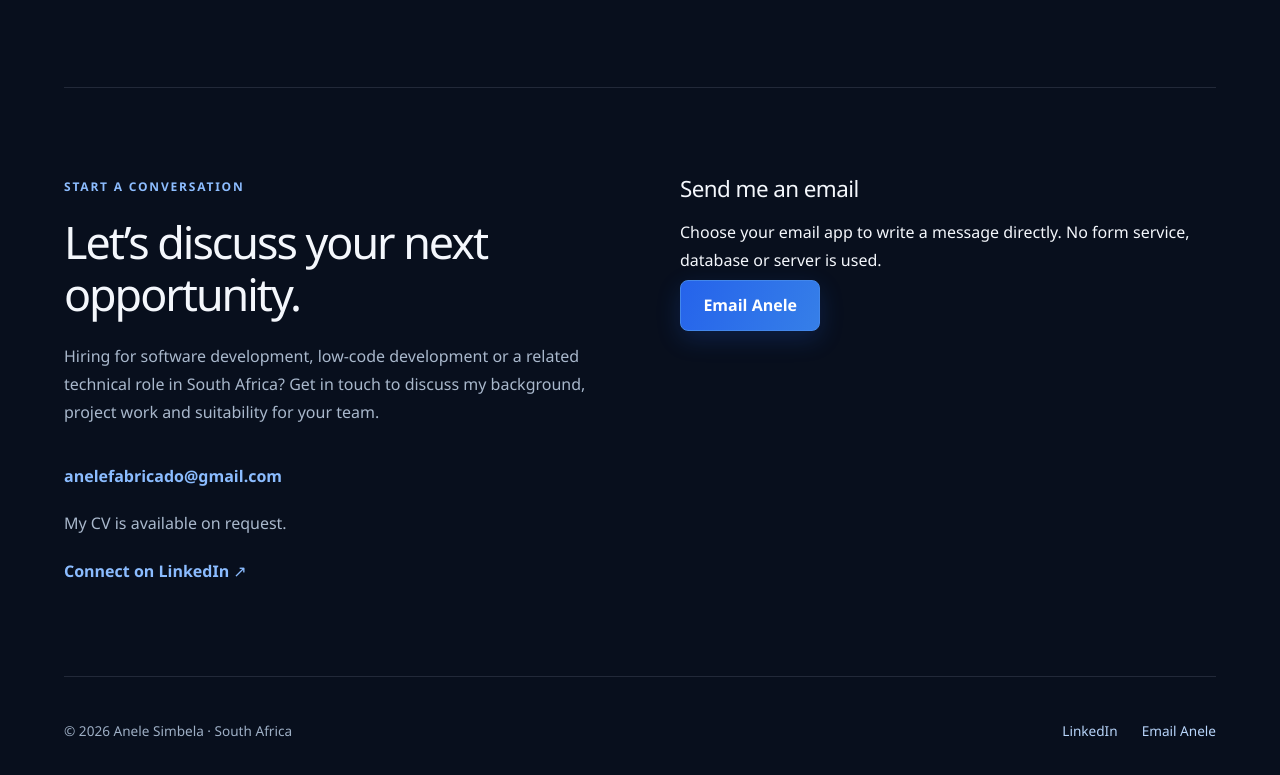
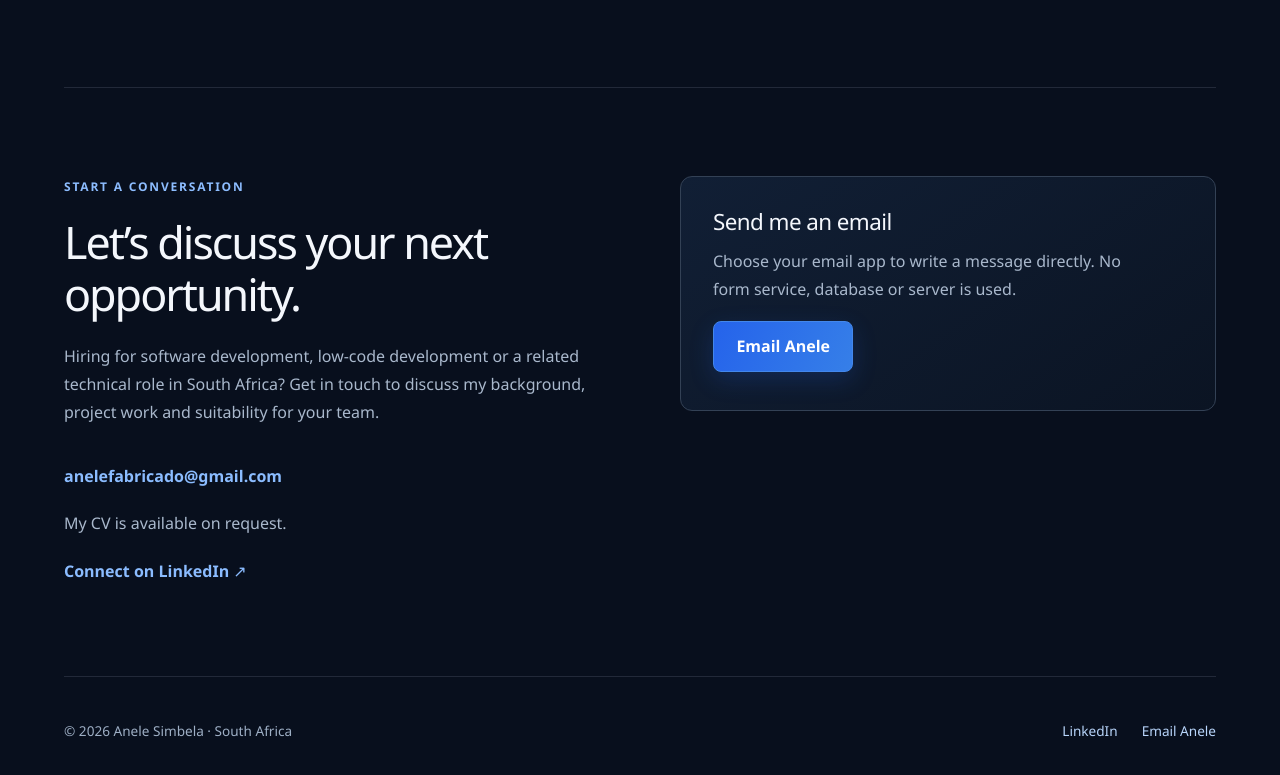
Before and after one commit to FABRICADO08/Portfolio, a React (Vite) app in the folder my-portfolio/: page / in a window 1280 px wide. Shown: the part 4224-4999 px from the top of the page. Built offline with nearby package versions, Linux system fonts and the light colour scheme.

Commit message:
Style static contact call-to-action

```diff
--- a/my-portfolio/src/index.css
+++ b/my-portfolio/src/index.css
@@ -388,3 +388,9 @@ body {
 .admin-panel .text-white { color:#f4f7fc!important; }
 .admin-panel .text-blue-300 { color:#b8d5fb!important; }
 .admin-panel .text-red-400 { color:#f0a5a5!important; }
+
+
+/* Static contact call-to-action */
+.contact-card { display:flex; flex-direction:column; align-items:flex-start; justify-content:center; gap:.75rem; padding:2rem; border:1px solid #334155; border-radius:12px; background:linear-gradient(145deg,#111f35,#0b1423); }
+.contact-card h3 { margin:0; }
+.contact-card p { max-width:48ch; color:var(--muted); }
```
